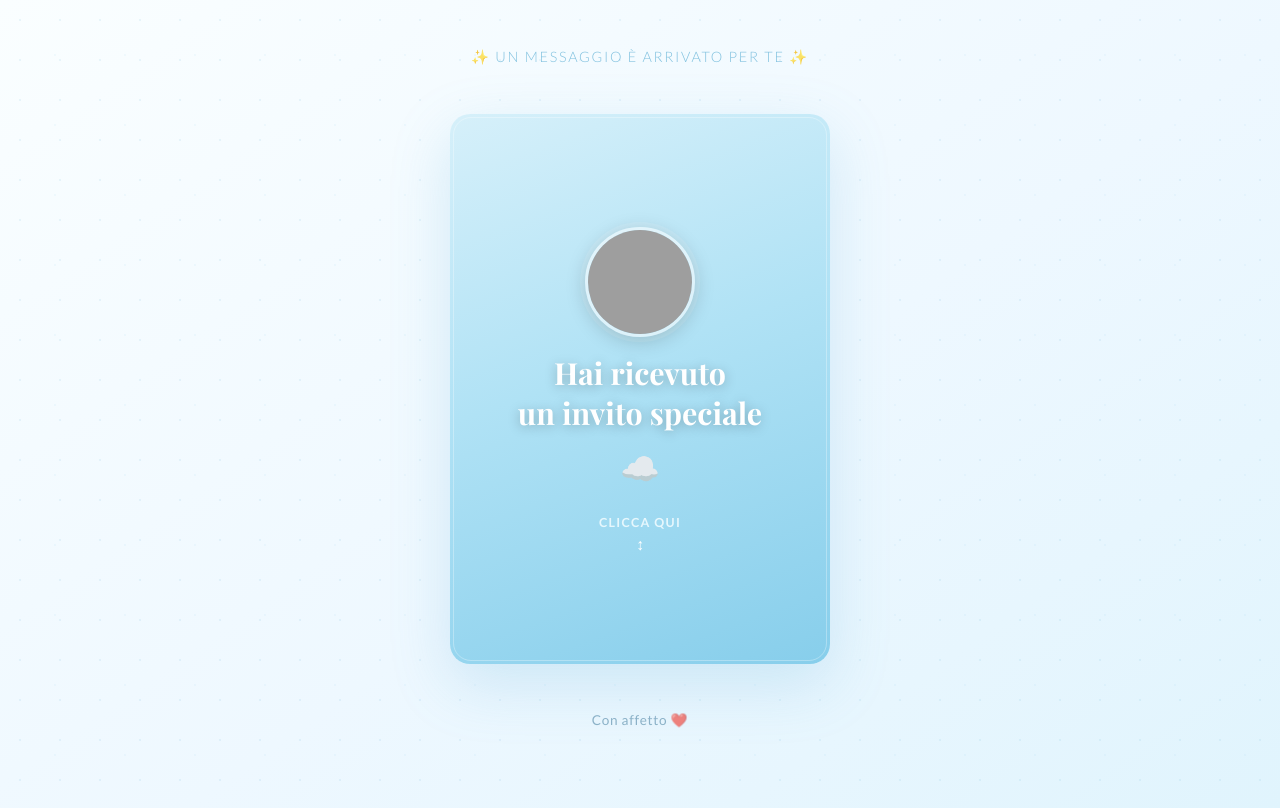
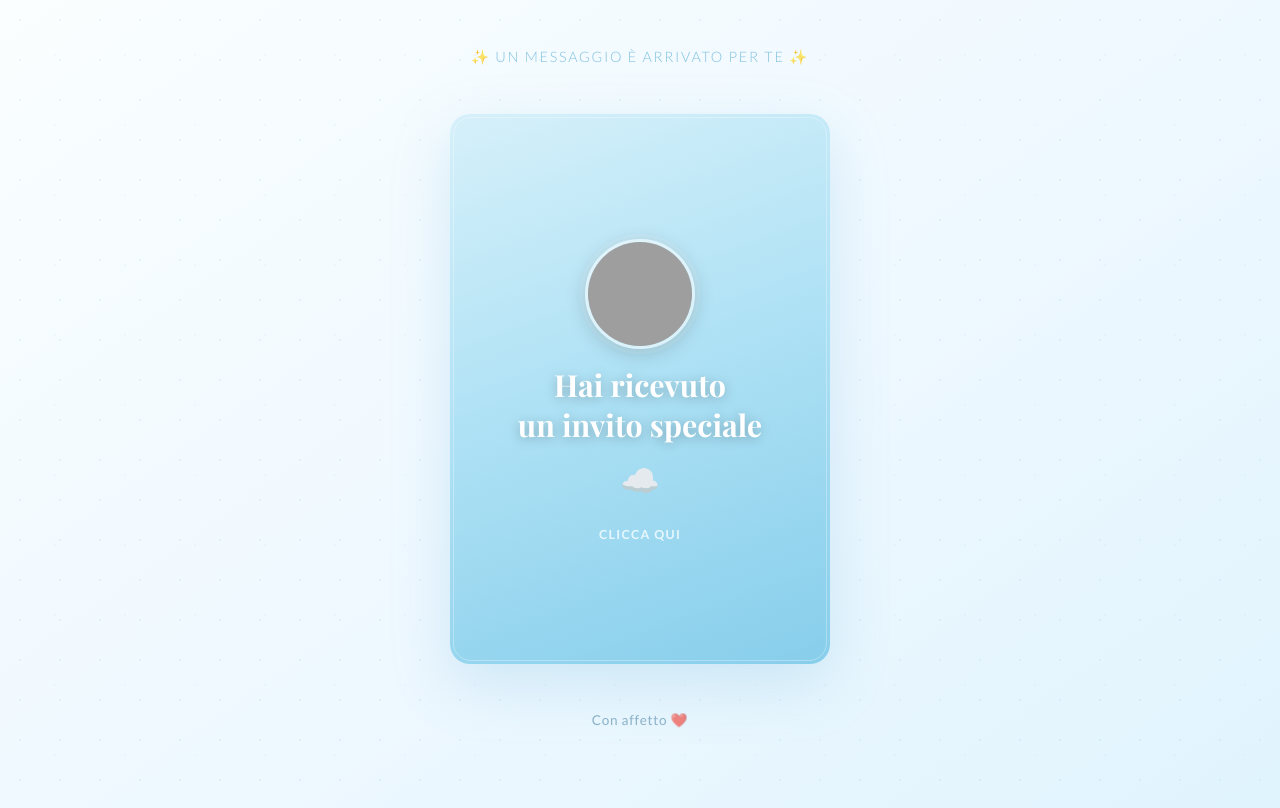
Before and after one commit to benFactotum99/compleanno-elena-2026, a plain HTML site: page index.html in a window 1280 px wide. Drawn offline with nearby package versions, Linux system fonts and the light colour scheme; grey boxes are pictures that could not be loaded; a web font is replaced by a local one.

Commit message:
correzione emoji

```diff
--- a/index.html
+++ b/index.html
@@ -36,7 +36,6 @@
             <p class="front-emoji">☁️</p>
             <div class="click-hint">
               <span class="hint-text">Clicca qui</span>
-              <span class="hint-arrow">↕</span>
             </div>
           </div>
         </div>
```
